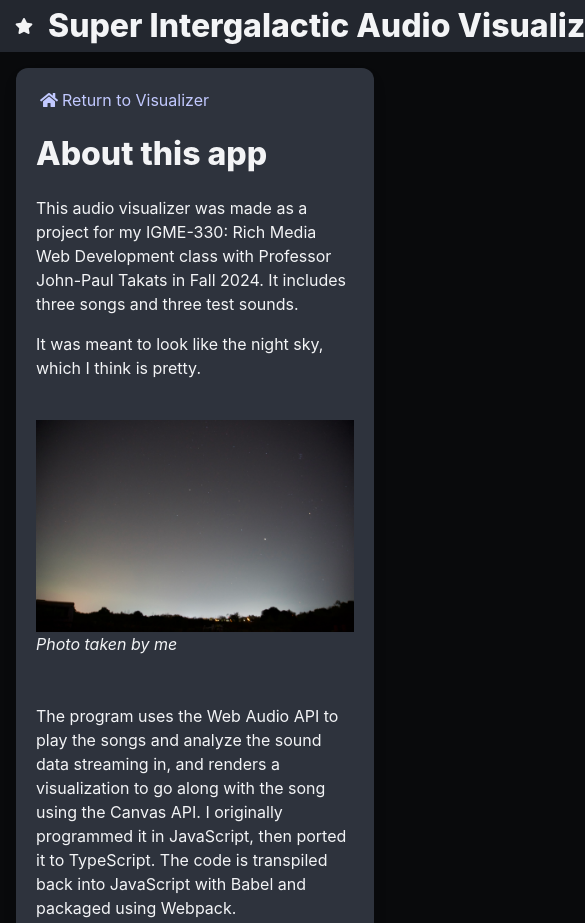
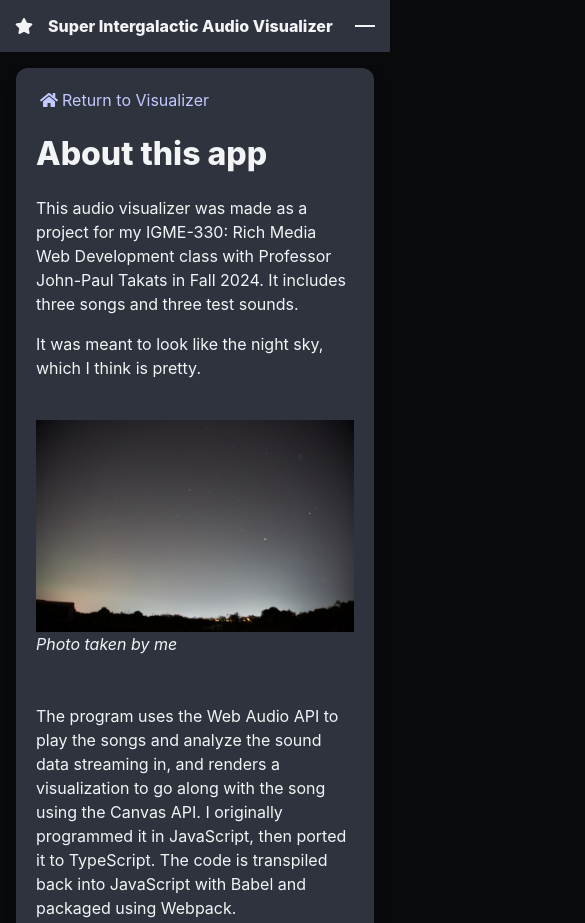
Before and after one commit to turtle-hat/AudioVisualizer, a website built with webpack: page about.html in a window 390 px wide. Shown: the top 923 px of the page, 585 px wide, since content can reach past the window. Built offline with nearby package versions, Linux system fonts and the light colour scheme.

Commit message:
Title shrinks on mobile for about.html

```diff
--- a/about.html
+++ b/about.html
@@ -19,7 +19,7 @@
                 <span class="icon has-text-light">
                     <i class="fas fa-star is-large"></i>
                 </span>
-                <h1 id="page-header" class="title has-text-light">Title Pending...</h1>
+                <h1 id="page-header" class="title has-text-light is-size-6-mobile">Title Pending...</h1>
             </a>
 
             <a class="navbar-burger has-text-light" id="burger">
```
